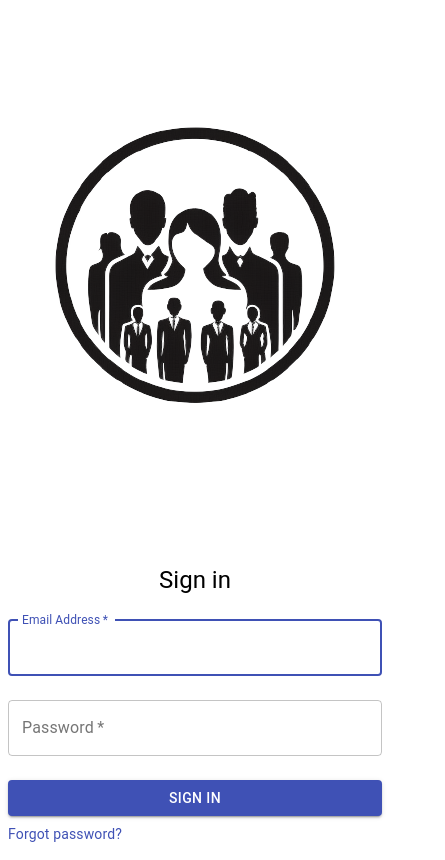
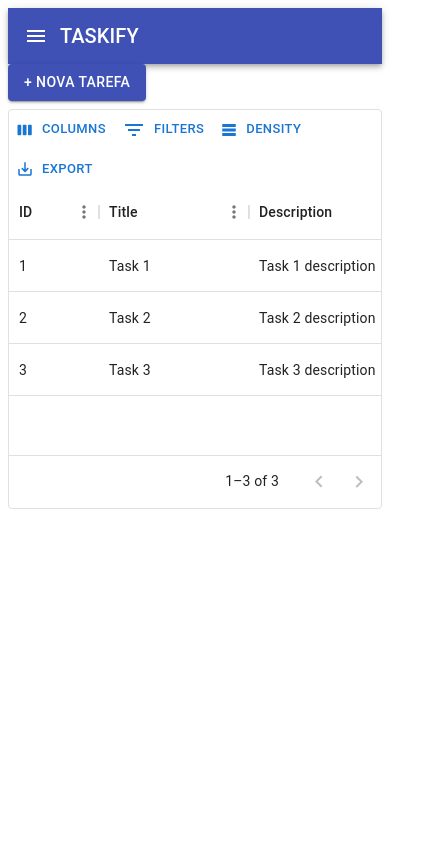
Before and after one commit to devEzt/taskify-front, a React (Create React App) app: page /tasks in a window 390 px wide. Before the commit this address led to /login. Shown: the whole page, 445 px wide, since content can reach past the window. Built offline with nearby package versions, Linux system fonts and the light colour scheme.

Commit message:
feat(tasks): implement TaskList, routing, and AppBar
- Add TaskList component to display tasks in a data grid
- Update routing configuration in index.tsx to include TaskList
- Create ResponsiveAppBar component for navigation

```diff
--- a/package.json
+++ b/package.json
@@ -3,8 +3,12 @@
   "version": "0.1.0",
   "private": true,
   "dependencies": {
+    "@emotion/react": "^11.10.6",
+    "@emotion/styled": "^11.10.6",
     "@material-ui/core": "^4.12.4",
     "@material-ui/icons": "^4.11.3",
+    "@mui/material": "^5.11.16",
+    "@mui/x-data-grid": "^6.0.4",
     "@testing-library/jest-dom": "^5.16.5",
     "@testing-library/react": "^13.4.0",
     "@testing-library/user-event": "^13.5.0",
--- a/src/components/ResponsiveAppBar.tsx
+++ b/src/components/ResponsiveAppBar.tsx
@@ -1,5 +1,3 @@
-// src/components/ResponsiveAppBar.tsx
-
 import React, { useState } from 'react';
 import {
   AppBar,
@@ -13,10 +11,10 @@ import { Menu as MenuIcon } from '@material-ui/icons';
 import { Link as RouterLink } from 'react-router-dom';
 
 const ResponsiveAppBar = () => {
-  const [anchorEl, setAnchorEl] = useState(null);
+  const [anchorEl, setAnchorEl] = useState<null | HTMLElement>(null);
   const open = Boolean(anchorEl);
 
-  const handleMenu = (event: any) => {
+  const handleMenu = (event: React.MouseEvent<HTMLElement>) => {
     setAnchorEl(event.currentTarget);
   };
 
@@ -58,7 +56,9 @@ const ResponsiveAppBar = () => {
         <MenuItem component={RouterLink} to="/" onClick={handleClose}>
           Dashboard
         </MenuItem>
-        {/* Adicione outros links conforme necessário */}
+        <MenuItem component={RouterLink} to="/tasks" onClick={handleClose}>
+          Tasks
+        </MenuItem>
         <MenuItem onClick={handleClose}>Profile</MenuItem>
         <MenuItem onClick={handleClose}>Logout</MenuItem>
       </Menu>
--- /dev/null
+++ b/src/pages/Tasks/TaskList.tsx
@@ -0,0 +1,63 @@
+// src/components/TaskList.tsx
+
+import React from 'react';
+import { DataGrid, GridColDef, GridToolbar } from '@mui/x-data-grid';
+import { Box, Button } from '@material-ui/core';
+import { makeStyles } from '@material-ui/core/styles';
+
+const useStyles = makeStyles((theme) => ({
+  addButton: {
+    marginBottom: theme.spacing(1),
+  },
+}));
+
+const TaskList: React.FC = () => {
+  const classes = useStyles();
+
+  const columns: GridColDef[] = [
+    { field: 'id', headerName: 'ID', width: 90 },
+    { field: 'title', headerName: 'Title', width: 150 },
+    { field: 'description', headerName: 'Description', width: 300 },
+    { field: 'status', headerName: 'Status', width: 120 },
+  ];
+
+  const rows = [
+    {
+      id: 1,
+      title: 'Task 1',
+      description: 'Task 1 description',
+      status: 'Pending',
+    },
+    {
+      id: 2,
+      title: 'Task 2',
+      description: 'Task 2 description',
+      status: 'In Progress',
+    },
+    {
+      id: 3,
+      title: 'Task 3',
+      description: 'Task 3 description',
+      status: 'Completed',
+    },
+  ];
+
+  return (
+    <Box>
+      <Button variant="contained" color="primary" className={classes.addButton}>
+        + Nova Tarefa
+      </Button>
+      <div style={{ height: 400, width: '100%' }}>
+        <DataGrid
+          rows={rows}
+          columns={columns}
+          components={{
+            Toolbar: GridToolbar,
+          }}
+        />
+      </div>
+    </Box>
+  );
+};
+
+export default TaskList;
--- a/src/routes/index.tsx
+++ b/src/routes/index.tsx
@@ -4,6 +4,7 @@ import { Routes, Route, Navigate } from 'react-router-dom';
 import HomePage from '../pages/Home/Home';
 import LoginPage from '../pages/Login/Login';
 import { getValidToken } from '../pages/Login/Login';
+import TaskList from '../pages/Tasks/TaskList';
 
 const AppRoutes = () => {
   const token = getValidToken();
@@ -19,6 +20,7 @@ const AppRoutes = () => {
         }
       />
       <Route path="/login" element={<LoginPage />} />
+      <Route path="/tasks" element={<TaskList />} />
     </Routes>
   );
 };
```
Also changed, not shown: 1 other file (tests, documents, lock files or other folders).
